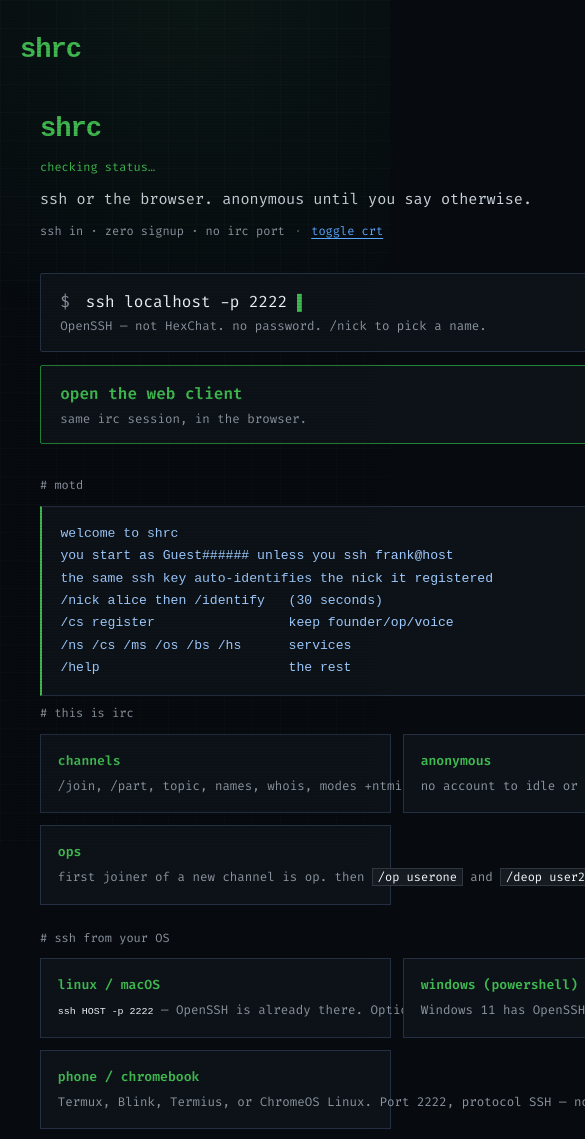
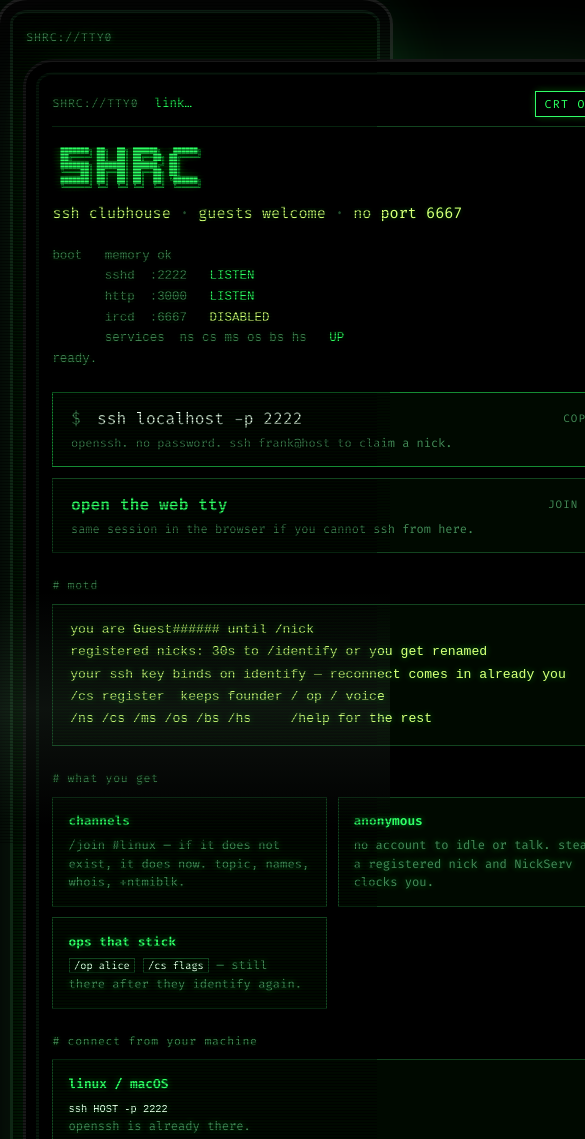
Before and after one commit to lord3nd3r/SHRC, a website built with Vite: page index.html in a window 390 px wide. Shown: the top 1139 px of the page, 585 px wide, since content can reach past the window. Built offline with nearby package versions, Linux system fonts and the light colour scheme; files whose address does not match are found by name.

Commit message:
Redo homepage as a phosphor CRT and make the effect real
Scanlines, sweep, flicker, and a labeled CRT on/off that persists.
Landing page is a tty bezel with ASCII wordmark and boot status.

```diff
--- a/index.html
+++ b/index.html
@@ -3,125 +3,124 @@
 <head>
   <meta charset="UTF-8">
   <meta name="viewport" content="width=device-width, initial-scale=1.0">
-  <title>shrc — irc</title>
-  <meta name="description" content="Anonymous IRC over SSH. No signup. Real channels, ops, and NickServ.">
+  <title>shrc</title>
+  <meta name="description" content="SSH clubhouse. Anonymous until you register a nick. No IRC port — OpenSSH or the browser.">
   <link rel="stylesheet" href="/src/style.css">
   <script src="/socket.io/socket.io.js"></script>
   <link rel="stylesheet" href="https://cdn.jsdelivr.net/npm/@xterm/xterm@5.5.0/css/xterm.css">
   <script src="https://cdn.jsdelivr.net/npm/@xterm/xterm@5.5.0/lib/xterm.js"></script>
   <script src="https://cdn.jsdelivr.net/npm/@xterm/addon-fit@0.10.0/lib/addon-fit.js"></script>
 </head>
-<body class="crt-active">
-  <div class="crt-overlay"></div>
+<body>
+  <div class="crt-overlay" aria-hidden="true"></div>
 
-  <main class="container">
-    <header class="stagger stagger-1 masthead">
-      <div class="masthead-row">
-        <pre class="wordmark">shrc</pre>
-        <div id="live-status-badge" class="live-status">checking status…</div>
+  <div class="screen">
+    <div class="topbar">
+      <div class="topbar-left">
+        <span>shrc://tty0</span>
+        <div id="live-status-badge" class="live-status">link…</div>
       </div>
-      <p class="tagline">ssh or the browser. anonymous until you say otherwise.</p>
-      <div class="meta-row">
-        <span>ssh in · zero signup · no irc port</span>
-        <span class="dot-sep">·</span>
-        <button id="crt-toggle-btn" class="text-btn">toggle crt</button>
+      <button type="button" class="crt-btn" id="crt-toggle-btn" aria-pressed="false">crt off</button>
     </div>
-    </header>
 
-    <section class="stagger stagger-2">
-      <button class="cmd-box" id="copy-ssh-btn" type="button" data-copy="ssh localhost -p 2222">
+    <div class="logo-wrap">
+      <pre class="logo">  ███████╗ ██╗  ██╗ ██████╗   ██████╗
+  ██╔════╝ ██║  ██║ ██╔══██╗ ██╔════╝
+  ███████╗ ███████║ ██████╔╝ ██║
+  ╚════██║ ██╔══██║ ██╔══██╗ ██║
+  ███████║ ██║  ██║ ██║  ██║ ╚██████╗
+  ╚══════╝ ╚═╝  ╚═╝ ╚═╝  ╚═╝  ╚═════╝</pre>
+      <p class="tagline">ssh clubhouse <span class="dim">·</span> guests welcome <span class="dim">·</span> no port 6667</p>
+    </div>
+
+    <pre class="boot">boot   memory ok
+       sshd  :2222   <span class="ok">LISTEN</span>
+       http  :3000   <span class="ok">LISTEN</span>
+       ircd  :6667   <span class="warn">DISABLED</span>
+       services  ns cs ms os bs hs   <span class="ok">UP</span>
+ready.</pre>
+
+    <button class="cmd-box cmd-box-accent" type="button" data-copy="ssh localhost -p 2222">
       <div class="cmd-row">
         <div class="cmd-text">
           <span class="cmd-prompt">$</span>
           <span>ssh localhost -p 2222</span>
-            <span class="cursor-blink">▌</span>
+          <span class="cursor-blink">█</span>
         </div>
-          <span class="copy-badge" id="copy-badge-ssh">copy</span>
+        <span class="copy-badge">copy</span>
       </div>
-        <div class="cmd-sub">OpenSSH — not HexChat. no password. /nick to pick a name.</div>
+      <div class="cmd-sub">openssh. no password. ssh frank@host to claim a nick.</div>
     </button>
 
-      <button class="cmd-box cmd-box-accent" type="button" onclick="window.openWebTerminal()">
+    <button class="cmd-box" type="button" onclick="window.openWebTerminal()">
       <div class="cmd-row">
-          <div class="cmd-text accent">open the web client</div>
+        <div class="cmd-text accent">open the web tty</div>
         <span class="copy-badge">join →</span>
       </div>
-        <div class="cmd-sub">same irc session, in the browser.</div>
+      <div class="cmd-sub">same session in the browser if you cannot ssh from here.</div>
     </button>
-    </section>
 
-    <section class="stagger stagger-3 motd-block">
     <div class="kicker"># motd</div>
-      <pre class="motd">welcome to shrc
-you start as Guest###### unless you ssh frank@host
-the same ssh key auto-identifies the nick it registered
-/nick alice then /identify   (30 seconds)
-/cs register                 keep founder/op/voice
-/ns /cs /ms /os /bs /hs      services
-/help                        the rest</pre>
-    </section>
+    <pre class="motd">you are Guest###### until /nick
+registered nicks: 30s to /identify or you get renamed
+your ssh key binds on identify — reconnect comes in already you
+/cs register  keeps founder / op / voice
+/ns /cs /ms /os /bs /hs     /help for the rest</pre>
 
-    <section class="stagger stagger-4">
-      <div class="kicker"># this is irc</div>
+    <div class="kicker"># what you get</div>
     <div class="feature-list">
       <div class="feature-card">
         <div class="feature-title">channels</div>
-          <div class="feature-desc">/join, /part, topic, names, whois, modes +ntmiblk. a channel exists when someone joins it.</div>
+        <div class="feature-desc">/join #linux — if it does not exist, it does now. topic, names, whois, +ntmiblk.</div>
       </div>
       <div class="feature-card">
         <div class="feature-title">anonymous</div>
-          <div class="feature-desc">no account to idle or talk. registered nicks stay protected. opers can /kline a nick, ip, or key.</div>
+        <div class="feature-desc">no account to idle or talk. steal a registered nick and NickServ clocks you.</div>
       </div>
       <div class="feature-card">
-          <div class="feature-title">ops</div>
-          <div class="feature-desc">first joiner of a new channel is op. then <span class="inline-cmd">/op userone</span> and <span class="inline-cmd">/deop user2</span>.</div>
+        <div class="feature-title">ops that stick</div>
+        <div class="feature-desc"><span class="inline-cmd">/op alice</span> <span class="inline-cmd">/cs flags</span> — still there after they identify again.</div>
       </div>
     </div>
-    </section>
 
-    <section class="stagger stagger-4">
-      <div class="kicker"># ssh from your OS</div>
-      <div class="feature-list">
+    <div class="kicker"># connect from your machine</div>
+    <div class="os-grid">
       <div class="feature-card">
         <div class="feature-title">linux / macOS</div>
-          <div class="feature-desc"><code>ssh HOST -p 2222</code> — OpenSSH is already there. Optional: <code>ssh-keygen -t ed25519</code>.</div>
+        <div class="feature-desc"><code>ssh HOST -p 2222</code><br>openssh is already there.</div>
       </div>
       <div class="feature-card">
-          <div class="feature-title">windows (powershell)</div>
-          <div class="feature-desc">Windows 11 has OpenSSH. Same command in PowerShell or Windows Terminal: <code>ssh HOST -p 2222</code>.</div>
+        <div class="feature-title">windows</div>
+        <div class="feature-desc">PowerShell / Windows Terminal, same command. Win11 ships OpenSSH.</div>
       </div>
       <div class="feature-card">
-          <div class="feature-title">phone / chromebook</div>
-          <div class="feature-desc">Termux, Blink, Termius, or ChromeOS Linux. Port 2222, protocol SSH — not IRC.</div>
+        <div class="feature-title">phone</div>
+        <div class="feature-desc">Termux, Blink, Termius. port 2222, protocol SSH.</div>
       </div>
     </div>
     <a class="cmd-box" href="/connect">
       <div class="cmd-row">
-          <span class="cmd-text">full connect guide</span>
+        <span class="cmd-text">man ssh</span>
         <span class="copy-badge">/connect →</span>
       </div>
-        <div class="cmd-sub">linux, macOS, windows powershell, chromeOS, android, iOS — install ssh, keys, first prompt</div>
+      <div class="cmd-sub">keys, first host prompt, powershell optional-features, termux, blink</div>
     </a>
-    </section>
 
-    <section class="stagger stagger-5">
-      <div class="kicker"># optional launcher</div>
     <button class="cmd-box" type="button" data-copy="curl -fsSL https://shrc.live/install.sh | bash">
       <div class="cmd-row">
         <div class="cmd-text">
           <span class="cmd-prompt">$</span>
           <span>curl -fsSL https://shrc.live/install.sh | bash</span>
         </div>
-          <span class="copy-badge" id="copy-badge-cli">copy</span>
+        <span class="copy-badge">copy</span>
       </div>
-        <div class="cmd-sub">installs a local `shrc` that just runs ssh. plain ssh is enough.</div>
+      <div class="cmd-sub">optional. installs a `shrc` alias. plain ssh is enough.</div>
     </button>
-    </section>
 
     <footer>
-      <div>anonymous access is allowed. abuse is not — ops can kick, ban, and k-line.</div>
+      abuse gets /kick /ban /akill. crt mode is the scanlines — toggle top right.
     </footer>
-  </main>
+  </div>
 
   <div class="terminal-modal-backdrop" id="terminal-modal">
     <div class="terminal-window">
@@ -131,8 +130,8 @@ the same ssh key auto-identifies the nick it registered
           <div class="dot dot-yellow"></div>
           <div class="dot dot-green"></div>
         </div>
-        <span class="term-title">shrc · irc</span>
-        <span class="term-hint">esc to close</span>
+        <span class="term-title">shrc · tty</span>
+        <span class="term-hint">esc</span>
       </div>
       <div class="terminal-body">
         <div id="xterm-container"></div>
@@ -143,8 +142,25 @@ the same ssh key auto-identifies the nick it registered
   <script type="module">
     import { initTerminalClient } from '/src/terminal-client.js';
 
+    function setCrt(on) {
+      document.body.classList.toggle('crt-active', on);
+      const btn = document.getElementById('crt-toggle-btn');
+      if (btn) {
+        btn.textContent = on ? 'crt on' : 'crt off';
+        btn.setAttribute('aria-pressed', on ? 'true' : 'false');
+      }
+      try { localStorage.setItem('shrc-crt', on ? '1' : '0'); } catch {}
+    }
+
     document.addEventListener('DOMContentLoaded', () => {
       initTerminalClient('xterm-container', 'close-terminal-btn');
+
+      let crt = true;
+      try { crt = localStorage.getItem('shrc-crt') !== '0'; } catch {}
+      setCrt(crt);
+      document.getElementById('crt-toggle-btn')?.addEventListener('click', () => {
+        setCrt(!document.body.classList.contains('crt-active'));
+      });
 
       fetch('/status')
         .then((r) => r.text())
@@ -153,10 +169,6 @@ the same ssh key auto-identifies the nick it registered
           if (el) el.innerHTML = html;
         })
         .catch(() => {});
-
-      document.getElementById('crt-toggle-btn')?.addEventListener('click', () => {
-        document.body.classList.toggle('crt-active');
-      });
 
       document.querySelectorAll('[data-copy]').forEach((btn) => {
         btn.addEventListener('click', async () => {
--- a/src/style.css
+++ b/src/style.css
@@ -1,156 +1,203 @@
-@import "https://fonts.googleapis.com/css2?family=Fira+Code:wght@400;500;600;700&family=IBM+Plex+Sans:wght@400;500;600&display=swap";
+@import "https://fonts.googleapis.com/css2?family=Fira+Code:wght@400;500;600;700&display=swap";
 
 :root {
-  --bg-color: #070b10;
-  --panel-bg: #0d1218;
-  --border-color: #243042;
-  --border-hover: #3fb950;
-  --text-main: #c9d1d9;
-  --text-muted: #8b949e;
-  --green-glow: #3fb950;
-  --cyan-glow: #58a6ff;
-  --font-mono: 'Fira Code', ui-monospace, monospace;
-  --font-sans: 'IBM Plex Sans', system-ui, sans-serif;
+  --bg: #020805;
+  --panel: #05140a;
+  --border: #1c4a28;
+  --text: #b6f5c3;
+  --muted: #4d8a5c;
+  --green: #39ff6a;
+  --green-dim: #1f8a3a;
+  --amber: #d4ff7a;
+  --font: "Fira Code", ui-monospace, "Cascadia Code", Consolas, monospace;
 }
 
 * { box-sizing: border-box; margin: 0; padding: 0; }
 
 html, body {
-  background: var(--bg-color);
-  color: var(--text-main);
-  font-family: var(--font-mono);
+  background: #010101;
+  color: var(--text);
+  font-family: var(--font);
   min-height: 100vh;
   line-height: 1.55;
 }
 
-body::before {
-  content: '';
-  position: fixed;
-  inset: 0;
+body {
   background:
-    radial-gradient(circle at 50% 0%, rgba(63, 185, 80, 0.07), transparent 42%),
-    linear-gradient(rgba(255,255,255,0.015) 1px, transparent 1px),
-    linear-gradient(90deg, rgba(255,255,255,0.015) 1px, transparent 1px);
-  background-size: 100% 100%, 28px 28px, 28px 28px;
-  pointer-events: none;
-  z-index: 0;
+    radial-gradient(ellipse at center, #0a1a0e 0%, #010301 70%);
 }
 
-.container {
-  max-width: 820px;
-  margin: 0 auto;
-  padding: 2.25rem 1.25rem 4rem;
+.screen {
+  max-width: 920px;
+  margin: 1.5rem auto 2.5rem;
+  padding: 1.4rem 1.4rem 2rem;
   position: relative;
   z-index: 1;
+  background: var(--bg);
+  border: 3px solid #122016;
+  box-shadow:
+    0 0 0 10px #0c0c0c,
+    0 0 0 12px #2a2a2a,
+    0 0 60px rgba(57, 255, 106, 0.08),
+    inset 0 0 80px rgba(0, 40, 0, 0.35);
+}
+
+body.crt-active .screen {
+  border-radius: 18px / 14px;
+  animation: tube-flicker 4.5s infinite;
+  box-shadow:
+    0 0 0 10px #0a0a0a,
+    0 0 0 13px #222,
+    0 0 80px rgba(57, 255, 106, 0.18),
+    inset 0 0 120px rgba(0, 20, 0, 0.55);
+}
+
+@keyframes tube-flicker {
+  0%, 93%, 100% { filter: brightness(1) contrast(1.05); }
+  94% { filter: brightness(0.86) contrast(1.15); }
+  96% { filter: brightness(1.08) contrast(1.1); }
+  98% { filter: brightness(0.92); }
 }
 
 .crt-overlay {
   position: fixed;
   inset: 0;
   pointer-events: none;
-  z-index: 999;
+  z-index: 9999;
+  opacity: 0;
+  transition: opacity 0.2s linear;
+}
+.crt-overlay::before {
+  content: "";
+  position: absolute;
+  inset: 0;
   background: repeating-linear-gradient(
     to bottom,
     rgba(0, 0, 0, 0) 0,
     rgba(0, 0, 0, 0) 2px,
-    rgba(0, 0, 0, 0.18) 3px,
-    rgba(0, 0, 0, 0.18) 3px
+    rgba(0, 0, 0, 0.45) 2px,
+    rgba(0, 0, 0, 0.45) 3px
   );
-  opacity: 0;
-  transition: opacity 0.3s ease;
 }
-body.crt-active .crt-overlay { opacity: 0.55; }
-
-@keyframes blink {
-  0%, 49% { opacity: 1; }
-  50%, 100% { opacity: 0; }
+.crt-overlay::after {
+  content: "";
+  position: absolute;
+  left: 0;
+  right: 0;
+  height: 28%;
+  background: linear-gradient(
+    to bottom,
+    transparent,
+    rgba(180, 255, 200, 0.07),
+    transparent
+  );
+  animation: sweep 7s linear infinite;
 }
-.cursor-blink {
-  display: inline-block;
-  color: var(--green-glow);
-  animation: blink 1s step-end infinite;
+@keyframes sweep {
+  0% { top: -30%; }
+  100% { top: 110%; }
 }
 
-@keyframes fadeUp {
-  from { opacity: 0; transform: translateY(6px); }
-  to { opacity: 1; transform: translateY(0); }
+body.crt-active .crt-overlay { opacity: 1; }
+body.crt-active {
+  text-shadow: 0 0 6px rgba(57, 255, 106, 0.45);
 }
-.stagger { opacity: 0; animation: fadeUp 0.45s ease forwards; }
-.stagger-1 { animation-delay: 0.04s; }
-.stagger-2 { animation-delay: 0.1s; }
-.stagger-3 { animation-delay: 0.16s; }
-.stagger-4 { animation-delay: 0.22s; }
-.stagger-5 { animation-delay: 0.28s; }
+body.crt-active .screen {
+  color: var(--green);
+}
 
-.masthead { margin-bottom: 2rem; }
-.masthead-row {
+@media (prefers-reduced-motion: reduce) {
+  body.crt-active .screen { animation: none; }
+  .crt-overlay::after { animation: none; display: none; }
+}
+
+.topbar {
   display: flex;
   justify-content: space-between;
-  align-items: baseline;
+  align-items: center;
   gap: 1rem;
+  font-size: 0.72rem;
+  letter-spacing: 0.08em;
+  text-transform: uppercase;
+  color: var(--muted);
+  border-bottom: 1px solid var(--border);
+  padding-bottom: 0.55rem;
+  margin-bottom: 1.25rem;
 }
-.wordmark {
-  font-size: 2rem;
-  line-height: 1;
-  color: var(--green-glow);
-  font-weight: 700;
-  letter-spacing: -0.04em;
-}
-.tagline {
-  margin-top: 0.7rem;
-  color: var(--text-main);
-  font-size: 0.95rem;
-}
-.meta-row {
-  display: flex;
-  gap: 0.6rem;
-  align-items: center;
-  margin-top: 0.65rem;
-  font-size: 0.75rem;
-  color: var(--text-muted);
-}
-.dot-sep { opacity: 0.5; }
-.text-btn {
-  background: none;
-  border: 0;
-  color: var(--cyan-glow);
-  font-family: inherit;
-  cursor: pointer;
-  text-decoration: underline;
-  text-underline-offset: 3px;
-  font-size: inherit;
-}
-
+.topbar-left { display: flex; gap: 1rem; align-items: center; flex-wrap: wrap; }
 .live-status {
-  font-size: 0.75rem;
-  color: var(--green-glow);
+  color: var(--green);
   display: inline-flex;
   align-items: center;
-  gap: 0.45rem;
-  white-space: nowrap;
+  gap: 0.4rem;
+  text-transform: none;
+  letter-spacing: 0;
+  font-size: 0.78rem;
 }
 .live-dot {
   width: 7px;
   height: 7px;
   border-radius: 50%;
-  background: var(--green-glow);
-  box-shadow: 0 0 8px var(--green-glow);
+  background: var(--green);
+  box-shadow: 0 0 8px var(--green);
   display: inline-block;
 }
 
-.kicker {
-  font-size: 0.75rem;
-  color: var(--text-muted);
-  margin-bottom: 0.7rem;
+.crt-btn {
+  background: transparent;
+  border: 1px solid var(--border);
+  color: var(--muted);
+  font-family: inherit;
+  font-size: 0.72rem;
+  letter-spacing: 0.12em;
+  padding: 0.28rem 0.55rem;
+  cursor: pointer;
+  text-transform: uppercase;
+}
+.crt-btn:hover { border-color: var(--green); color: var(--green); }
+body.crt-active .crt-btn {
+  border-color: var(--green);
+  color: var(--green);
+  box-shadow: 0 0 10px rgba(57, 255, 106, 0.25);
 }
 
-.motd-block { margin: 2rem 0 0.5rem; }
+.logo-wrap { margin: 0.5rem 0 1.25rem; }
+.logo {
+  color: var(--green);
+  font-size: clamp(0.45rem, 1.7vw, 0.85rem);
+  line-height: 1.12;
+  font-weight: 700;
+  overflow-x: auto;
+  text-shadow: 0 0 12px rgba(57, 255, 106, 0.5);
+}
+.tagline {
+  color: var(--amber);
+  font-size: 0.95rem;
+  margin-top: 0.65rem;
+}
+.tagline .dim { color: var(--muted); }
+
+.boot {
+  color: var(--muted);
+  font-size: 0.78rem;
+  line-height: 1.65;
+  margin: 0 0 1.4rem;
+}
+.boot .ok { color: var(--green); }
+.boot .warn { color: var(--amber); }
+
+.kicker {
+  font-size: 0.72rem;
+  color: var(--muted);
+  margin: 1.5rem 0 0.55rem;
+  letter-spacing: 0.06em;
+}
+
 .motd {
-  background: var(--panel-bg);
-  border: 1px solid var(--border-color);
-  border-left: 2px solid var(--green-glow);
-  padding: 1rem 1.15rem;
-  color: #9ecbff;
+  background: var(--panel);
+  border: 1px solid var(--border);
+  padding: 0.9rem 1.05rem;
+  color: var(--amber);
   font-size: 0.82rem;
   line-height: 1.7;
   overflow-x: auto;
@@ -159,23 +206,21 @@ body.crt-active .crt-overlay { opacity: 0.55; }
 .cmd-box {
   width: 100%;
   text-align: left;
-  border: 1px solid var(--border-color);
-  background: var(--panel-bg);
-  padding: 1.05rem 1.2rem;
-  margin-bottom: 0.85rem;
-  border-radius: 2px;
+  border: 1px solid var(--border);
+  background: var(--panel);
+  padding: 0.95rem 1.1rem;
+  margin-bottom: 0.7rem;
   cursor: pointer;
-  transition: border-color 0.15s ease, box-shadow 0.15s ease;
   color: inherit;
   font-family: inherit;
   text-decoration: none;
   display: block;
 }
 .cmd-box:hover {
-  border-color: var(--border-hover);
-  box-shadow: 0 0 0 1px rgba(63, 185, 80, 0.25);
+  border-color: var(--green);
+  box-shadow: 0 0 18px rgba(57, 255, 106, 0.12);
 }
-.cmd-box-accent { border-color: #238636; }
+.cmd-box-accent { border-color: var(--green-dim); }
 .cmd-row {
   display: flex;
   justify-content: space-between;
@@ -183,68 +228,141 @@ body.crt-active .crt-overlay { opacity: 0.55; }
   gap: 1rem;
 }
 .cmd-text {
-  font-size: 1rem;
-  color: #f0f6fc;
+  font-size: 1.02rem;
+  color: #e8ffe8;
   overflow: hidden;
   text-overflow: ellipsis;
   white-space: nowrap;
 }
-.cmd-text.accent { color: var(--green-glow); font-weight: 600; }
-.cmd-prompt { color: var(--text-muted); margin-right: 0.4rem; }
+.cmd-text.accent { color: var(--green); font-weight: 600; }
+.cmd-prompt { color: var(--muted); margin-right: 0.4rem; }
 .copy-badge {
-  font-size: 0.7rem;
-  color: var(--text-muted);
+  font-size: 0.68rem;
+  color: var(--muted);
   text-transform: uppercase;
-  letter-spacing: 0.08em;
+  letter-spacing: 0.1em;
+  flex-shrink: 0;
 }
-.cmd-box:hover .copy-badge { color: var(--green-glow); }
+.cmd-box:hover .copy-badge { color: var(--green); }
 .cmd-sub {
-  font-size: 0.78rem;
-  color: var(--text-muted);
-  margin-top: 0.4rem;
+  font-size: 0.75rem;
+  color: var(--muted);
+  margin-top: 0.35rem;
+}
+
+@keyframes blink {
+  0%, 49% { opacity: 1; }
+  50%, 100% { opacity: 0; }
+}
+.cursor-blink {
+  display: inline-block;
+  color: var(--green);
+  animation: blink 1.05s step-end infinite;
 }
 
 .feature-list {
   display: grid;
   grid-template-columns: repeat(auto-fit, minmax(230px, 1fr));
-  gap: 0.75rem;
-  margin: 0 0 1.5rem;
+  gap: 0.65rem;
+  margin: 0 0 1.1rem;
 }
 .feature-card {
-  border: 1px solid var(--border-color);
-  background: var(--panel-bg);
-  padding: 1rem 1.05rem;
+  border: 1px solid var(--border);
+  background: var(--panel);
+  padding: 0.85rem 0.95rem;
 }
 .feature-title {
-  color: var(--green-glow);
-  font-size: 0.82rem;
+  color: var(--green);
+  font-size: 0.8rem;
   font-weight: 600;
-  margin-bottom: 0.35rem;
+  margin-bottom: 0.3rem;
 }
 .feature-desc {
-  font-size: 0.78rem;
-  color: var(--text-muted);
+  font-size: 0.76rem;
+  color: var(--muted);
 }
+.feature-desc code,
+.doc-page .doc-p code,
 .inline-cmd {
-  color: #f0f6fc;
-  background: #161b22;
-  border: 1px solid #30363d;
-  padding: 0 0.3rem;
-  font-size: 0.75rem;
+  color: #e8ffe8;
+  font-size: 0.85em;
 }
 
-.link-grid {
+.inline-cmd {
+  border: 1px solid var(--border);
+  padding: 0 0.28rem;
+}
+
+.os-grid {
   display: grid;
-  grid-template-columns: 1fr 1fr;
-  gap: 0.85rem;
-  margin-top: 1.5rem;
+  grid-template-columns: 1fr 1fr 1fr;
+  gap: 0.65rem;
+  margin-bottom: 0.7rem;
 }
-.link-grid .cmd-box { margin-bottom: 0; }
+
+footer {
+  border-top: 1px solid var(--border);
+  padding-top: 1rem;
+  margin-top: 2.2rem;
+  font-size: 0.75rem;
+  color: var(--muted);
+}
+.footer-sub { margin-top: 0.3rem; }
+
+a { color: var(--green); text-decoration: none; }
+a:hover { color: var(--amber); }
+
+.text-btn {
+  background: none;
+  border: 0;
+  color: var(--green);
+  font-family: inherit;
+  cursor: pointer;
+  font-size: inherit;
+}
+
+.wordmark {
+  font-size: 1.6rem;
+  line-height: 1;
+  color: var(--green);
+  font-weight: 700;
+}
+
+.masthead { margin-bottom: 1.4rem; }
+.masthead-row {
+  display: flex;
+  justify-content: space-between;
+  align-items: baseline;
+  gap: 1rem;
+}
+.meta-row {
+  display: flex;
+  gap: 0.6rem;
+  align-items: center;
+  margin-top: 0.5rem;
+  font-size: 0.75rem;
+  color: var(--muted);
+}
+
+.container {
+  max-width: 920px;
+  margin: 0 auto;
+  padding: 1.5rem 1.25rem 3rem;
+  position: relative;
+  z-index: 1;
+}
+.doc-page .doc-p {
+  font-size: 0.85rem;
+  color: var(--muted);
+  margin: 0 0 0.75rem;
+}
+.doc-page section { margin-bottom: 1.6rem; }
+.doc-page .wordmark { font-size: 1.4rem; }
 
 .terminal-modal-backdrop {
   position: fixed;
   inset: 0;
-  background: rgba(0, 0, 0, 0.82);
+  background: rgba(0, 0, 0, 0.88);
   z-index: 100;
   display: flex;
   align-items: center;
@@ -261,17 +379,17 @@ body.crt-active .crt-overlay { opacity: 0.55; }
 .terminal-window {
   width: min(1100px, 100%);
   height: min(760px, 92vh);
-  background: #070b10;
-  border: 1px solid #238636;
+  background: #020805;
+  border: 1px solid var(--green-dim);
   display: flex;
   flex-direction: column;
   overflow: hidden;
-  box-shadow: 0 24px 80px rgba(0, 0, 0, 0.7);
+  box-shadow: 0 0 40px rgba(57, 255, 106, 0.15);
 }
 .terminal-header {
   height: 36px;
-  background: #0d1218;
-  border-bottom: 1px solid var(--border-color);
+  background: #05140a;
+  border-bottom: 1px solid var(--border);
   display: flex;
   align-items: center;
   justify-content: space-between;
@@ -282,93 +400,20 @@ body.crt-active .crt-overlay { opacity: 0.55; }
 .dot-red { background: #ff5f56; cursor: pointer; }
 .dot-yellow { background: #ffbd2e; }
 .dot-green { background: #27c93f; }
-.term-title { font-size: 0.75rem; color: var(--text-muted); }
-.term-hint { font-size: 0.7rem; color: #484f58; width: 80px; text-align: right; }
+.term-title { font-size: 0.75rem; color: var(--muted); }
+.term-hint { font-size: 0.7rem; color: #2a4a32; width: 80px; text-align: right; }
 .terminal-body {
   flex: 1;
   padding: 0.4rem 0.5rem 0.5rem;
   overflow: hidden;
-  background: #070b10;
+  background: #020805;
 }
 #xterm-container { width: 100%; height: 100%; }
 
-.doc-page .doc-p {
-  font-size: 0.85rem;
-  color: var(--text-muted);
-  margin: 0 0 0.75rem;
+@media (max-width: 720px) {
+  .os-grid { grid-template-columns: 1fr; }
+  .logo { font-size: 0.42rem; }
+  .screen { margin: 0.6rem; padding: 1rem 0.85rem 1.5rem; }
+  .topbar { flex-wrap: wrap; }
+  .masthead-row { flex-direction: column; align-items: flex-start; }
 }
-.doc-page .doc-p code,
-.feature-desc code {
-  color: #f0f6fc;
-  font-size: 0.8em;
-}
-.doc-page section { margin-bottom: 1.75rem; }
-.doc-page .wordmark { font-size: 1.5rem; }
-
-footer {
-  border-top: 1px solid var(--border-color);
-  padding-top: 1.4rem;
-  margin-top: 3rem;
-  font-size: 0.78rem;
-  color: var(--text-muted);
-}
-.footer-sub { margin-top: 0.35rem; }
-
-a {
-  color: var(--green-glow);
-  text-decoration: none;
-}
-a:hover { color: var(--cyan-glow); }
-
-.page-header {
-  height: 48px;
-  background: #0d1218;
-  border-bottom: 1px solid var(--border-color);
-  display: flex;
-  align-items: center;
-  justify-content: space-between;
-  padding: 0 1.25rem;
-  z-index: 10;
-}
-.page-header a.brand {
-  color: var(--green-glow);
-  font-weight: 700;
-  font-size: 1.05rem;
-}
-.muted { color: var(--text-muted); font-size: 0.8rem; }
-
-.filter-bar {
-  display: flex;
-  gap: 1rem;
-  flex-wrap: wrap;
-  align-items: center;
-  justify-content: space-between;
-  background: var(--panel-bg);
-  padding: 0.85rem 1rem;
-  border: 1px solid var(--border-color);
-  margin-bottom: 1.25rem;
-}
-.filter-bar input[type="text"] {
-  flex: 1;
-  min-width: 220px;
-  background: #070b10;
-  border: 1px solid var(--border-color);
-  color: #f0f6fc;
-  padding: 0.5rem 0.8rem;
-  font-family: inherit;
-  font-size: 0.85rem;
-}
-.filter-bar label {
-  display: flex;
-  align-items: center;
-  gap: 0.45rem;
-  font-size: 0.8rem;
-  color: var(--text-muted);
-  cursor: pointer;
-}
-
-@media (max-width: 720px) {
-  .link-grid { grid-template-columns: 1fr; }
-  .masthead-row { flex-direction: column; align-items: flex-start; }
-  .wordmark { font-size: 1.7rem; }
-}
```
Also changed, not shown: connect.html (+26 -6 lines). Lines whose indentation alone changed are shown as unchanged.
